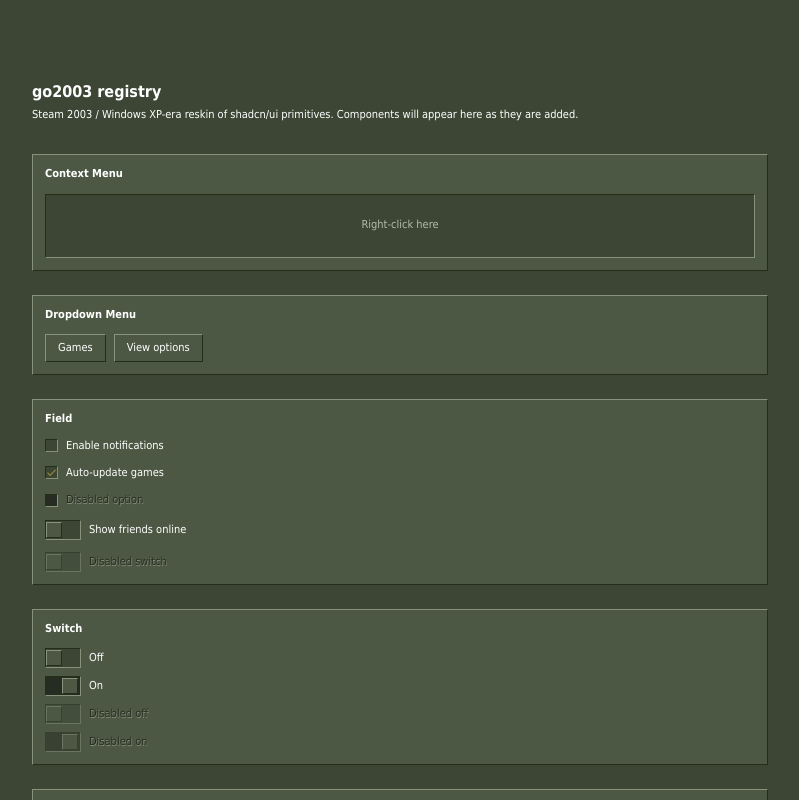
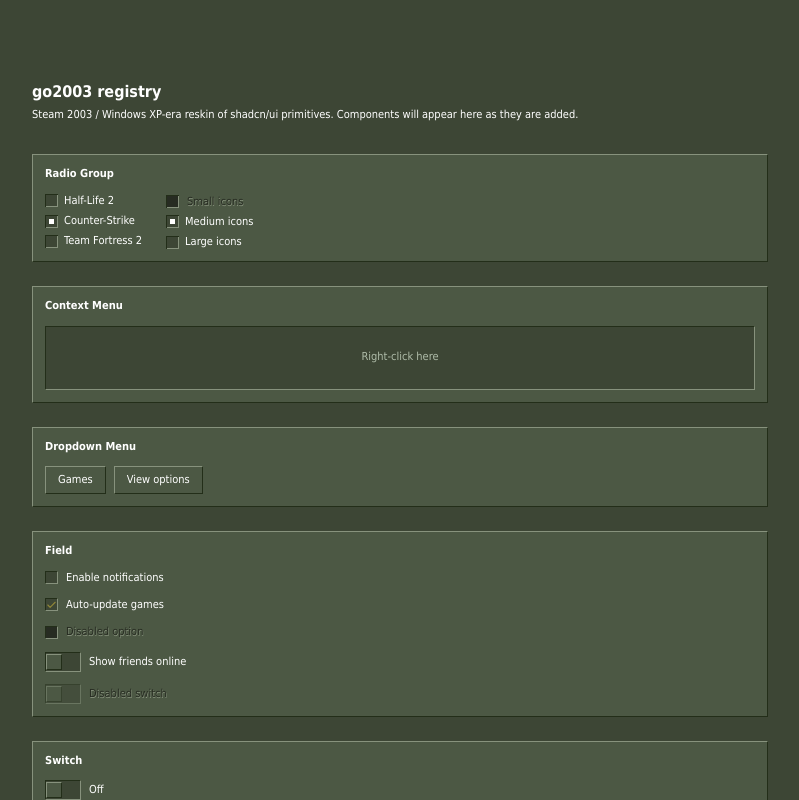
Before and after one commit to OnlyNinjaGear/go2003, a Next.js app: page / in a window 1280 px wide. Shown: the top 800 px of the page, without its empty margins (240-1039 px from the left). Built offline with nearby package versions, Linux system fonts and the light colour scheme.

Commit message:
auto: page.tsx

```diff
--- a/app/page.tsx
+++ b/app/page.tsx
@@ -92,6 +92,42 @@ export default function Home() {
       </header>
 
       <main className="flex flex-1 flex-col gap-6">
+        <section className="bevel-out bg-panel flex flex-col gap-3 p-3">
+          <h2 className="font-bold">Radio Group</h2>
+
+          <div className="flex flex-wrap gap-6">
+            <RadioGroup defaultValue="cs">
+              <label className="flex items-center gap-1.5 cursor-default">
+                <RadioGroupItem value="hl2" />
+                <span>Half-Life 2</span>
+              </label>
+              <label className="flex items-center gap-1.5 cursor-default">
+                <RadioGroupItem value="cs" />
+                <span>Counter-Strike</span>
+              </label>
+              <label className="flex items-center gap-1.5 cursor-default">
+                <RadioGroupItem value="tf2" />
+                <span>Team Fortress 2</span>
+              </label>
+            </RadioGroup>
+
+            <RadioGroup defaultValue="medium">
+              <Field orientation="horizontal" data-disabled="true">
+                <RadioGroupItem value="small" id="rg-small" disabled />
+                <FieldLabel htmlFor="rg-small">Small icons</FieldLabel>
+              </Field>
+              <label className="flex items-center gap-1.5 cursor-default">
+                <RadioGroupItem value="medium" id="rg-medium" />
+                <span>Medium icons</span>
+              </label>
+              <label className="flex items-center gap-1.5 cursor-default">
+                <RadioGroupItem value="large" id="rg-large" />
+                <span>Large icons</span>
+              </label>
+            </RadioGroup>
+          </div>
+        </section>
+
         <section className="bevel-out bg-panel flex flex-col gap-3 p-3">
           <h2 className="font-bold">Context Menu</h2>
 
```
